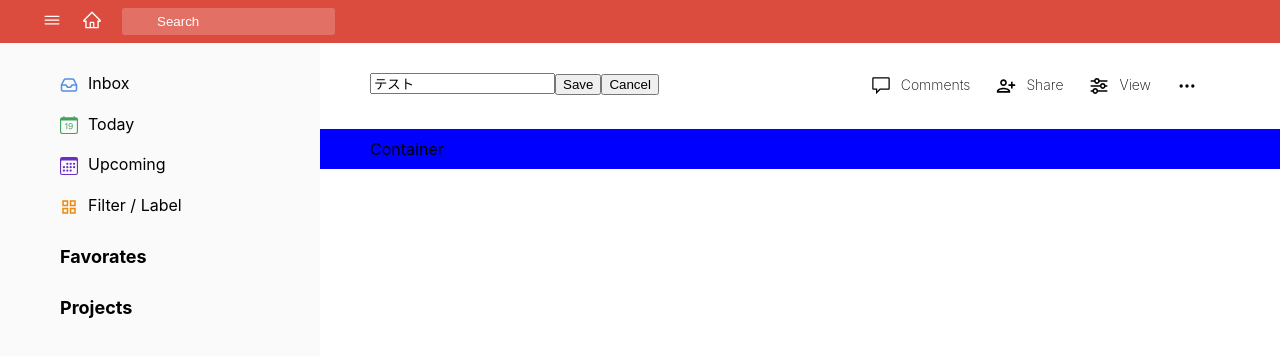
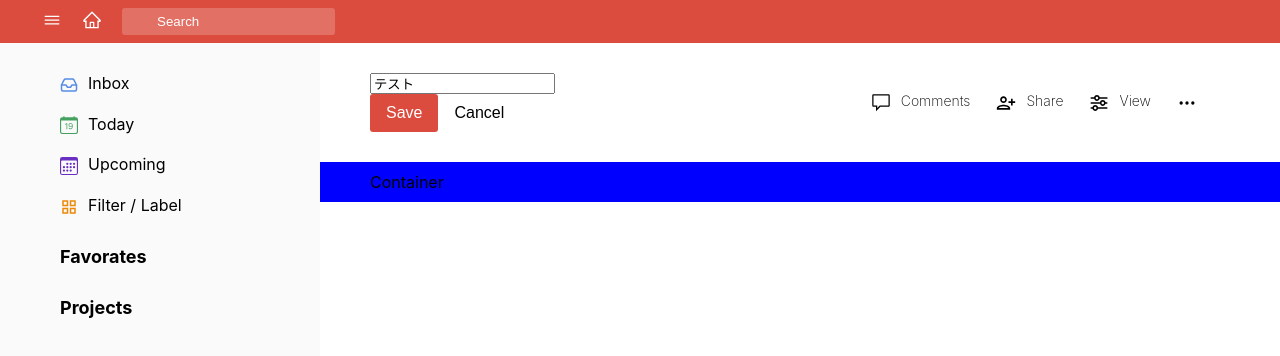
Before and after one commit to Yuji5117/todoist-clone-react, a React (Create React App) app: page / in a window 1280 px wide. Both pictures are taken after a click on the element "テスト". Shown: the top 356 px of the page. Built offline with nearby package versions, Linux system fonts and the light colour scheme.

Commit message:
スタイリングとロジック追加

```diff
--- a/src/compoents/Organisms/Board/Header.tsx
+++ b/src/compoents/Organisms/Board/Header.tsx
@@ -15,6 +15,11 @@ const Header = () => {
     setEditMode(false);
   };
 
+  const onCancelTitle = () => {
+    setTmpTitle(title);
+    setEditMode(false);
+  };
+
   const onChangeTitle = (e: any) => {
     e.preventDefault();
     setTmpTitle(e.target.value);
@@ -24,11 +29,13 @@ const Header = () => {
     <Wrapper>
       {!isEditMode && <Title onClick={() => setEditMode(true)}>{title}</Title>}
       {isEditMode && (
-        <div>
-          <input type="text" value={tmpTitle} onChange={onChangeTitle} />
-          <button onClick={onSaveTitle}>Save</button>
-          <button onClick={() => setEditMode(false)}>Cancel</button>
-        </div>
+        <TitleForm>
+          <TitleInput type="text" value={tmpTitle} onChange={onChangeTitle} />
+          <ButtonContainer>
+            <SaveButton onClick={onSaveTitle}>Save</SaveButton>
+            <CancelButton onClick={onCancelTitle}>Cancel</CancelButton>
+          </ButtonContainer>
+        </TitleForm>
       )}
       <div>
         <MenuList>
@@ -66,6 +73,34 @@ const Title = styled.h2`
   font-weight: bold;
 `;
 
+const TitleForm = styled.form`
+  display: flex;
+  flex-direction: column;
+`;
+
+const TitleInput = styled.input``;
+
+const ButtonContainer = styled.div`
+  display: flex;
+`;
+
+const SaveButton = styled.button`
+  padding: 10px 16px;
+  font-size: 16px;
+  background-color: #db4c3f;
+  color: white;
+  border: none;
+  border-radius: 3px;
+`;
+
+const CancelButton = styled.button`
+  padding: 10px 16px;
+  font-size: 16px;
+  background-color: #ffffff;
+  border: none;
+  border-radius: 3px;
+`;
+
 const MenuList = styled.div`
   height: 100%;
   display: flex;
```
